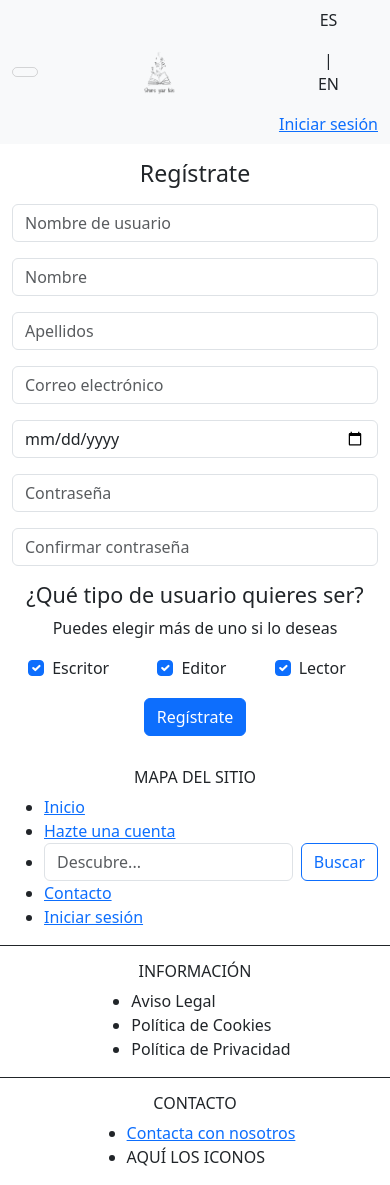
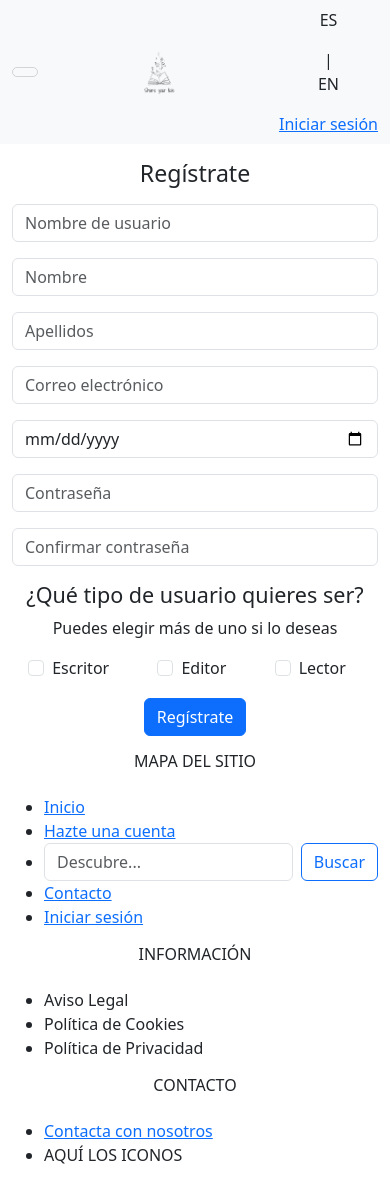
Before and after one commit to ClaudiaAtkinsonBedia/TrabajoFindeGradoClaudia, a React (Create React App) app in the folder frontend/src/: page /register in a window 390 px wide. Built offline with nearby package versions, Linux system fonts and the light colour scheme; the HTML template or start-up script is replaced by a standard one.

Commit message:
Hecho el login. Encontrado errores en el registro.

```diff
--- a/frontend/src/Footer.jsx
+++ b/frontend/src/Footer.jsx
@@ -18,7 +18,7 @@ function Footer() {
       const results = dataES.filter(item => item.name && item.name.toLowerCase().includes(query.toLowerCase()));
       setSearchResults(results);
       setShowResults(true);
-      blur(setSearchResults);
+      focus(setSearchResults);
     } else {
       setShowResults(false);
     }
@@ -34,15 +34,13 @@ function Footer() {
 
     return (
         <footer>
-        <div className="container d-none d-lg-block">
+        <div className="container">
             <div className="row">
-                <div className="col">
+                <div className="col-lg-4">
                     <h6 className="text-center">MAPA DEL SITIO</h6>
                     <ul className="pt-3">
-                            <li>
-                                <Link to="/">Inicio</Link>
-                            </li>
-                                    <li><Link to="/iniciarSesion">Hazte una cuenta</Link></li>
+                        <li><Link to="/">Inicio</Link></li>
+                        <li><Link to="/register">Hazte una cuenta</Link></li>
                         <li>
                             <form className="d-flex" onSubmit={handleSubmit}>
                                 <input
@@ -57,10 +55,10 @@ function Footer() {
                             </form>
                         </li>
                         <li><Link to="/contacto">Contacto</Link></li>
-                                <li><Link to="/iniciarSesion">Iniciar sesión</Link></li>
+                        <li><Link to="/login">Iniciar sesión</Link></li>
                     </ul>
                 </div>
-                <div className="col ps-5 border border-bottom-0 border-end-0 border-top-0 border-dark">
+                <div className="col-lg-4">
                     <h6 className="text-center">INFORMACIÓN</h6>
                     <ul className="pt-3">
                         <li>Aviso Legal</li>
@@ -68,64 +66,11 @@ function Footer() {
                         <li>Política de Privacidad</li>
                     </ul>
                 </div>
-
-                <div className="col ps-5 border border-bottom-0 border-end-0 border-top-0 border-dark">
-                    <h6 className="text-center"> CONTACTO </h6>
+                <div className="col-lg-4">
+                    <h6 className="text-center">CONTACTO</h6>
                     <ul className="pt-3">
-                            <li>
-                                <Link to="/contacto">Contacta con nosotros</Link>
-                            </li>
-                            <li>
-                                AQUÍ LOS ICONOS
-                            </li>
-                        </ul>
-                </div>
-                </div>
-                </div>
-
-                <div className="container d-lg-none">
-                <div className="row">
-                <div className="col-12 pt-3 d-flex flex-column align-items-center border border-start-0 border-end-0 border-top-0 border-dark">
-                    <h6>MAPA DEL SITIO</h6>
-                        <ul className="d-flex flex-column">
-                            <li><Link to="/">Inicio</Link></li>
-                            <li><Link to="/iniciarSesion">Hazte una cuenta</Link></li>
-                                <li>
-                                <form className="d-flex" onSubmit={handleSubmit}>
-                                <input
-                                    className="form-control me-2"
-                                    type="search"
-                                    placeholder="Descubre..."
-                                    aria-label="Search"
-                                    value={searchQuery}
-                                    onChange={handleSearchChange}
-                                />
-                                <button className="btn btn-outline-primary" type="submit">Buscar</button>
-                            </form>
-                                </li>
-                                <li><Link to="/contacto">Contacto</Link></li>
-                                <li><Link to="/iniciarSesion">Iniciar sesión</Link></li>
-                        </ul>
-                </div>
-
-                <div className="col-12 pt-3 d-flex flex-column align-items-center border border-start-0 border-end-0 border-top-0 border-dark">
-                    <h6>INFORMACIÓN</h6>
-                        <ul className="d-flex flex-column">
-                            <li>Aviso Legal</li>
-                            <li>Política de Cookies</li>
-                            <li>Política de Privacidad</li>
-                        </ul>
-                </div>
-
-                <div className="col-12 pt-3 d-flex flex-column align-items-center border border-bottom-0 border-start-0 border-end-0 border-top-0 border-dark">
-                    <h6>CONTACTO</h6>
-                        <ul className="d-flex flex-column">
-                            <li>
-                                <Link to="/contacto">Contacta con nosotros</Link>
-                            </li>
-                            <li>
-                                AQUÍ LOS ICONOS
-                            </li>
+                        <li><Link to="/contacto">Contacta con nosotros</Link></li>
+                        <li>AQUÍ LOS ICONOS</li>
                     </ul>
                 </div>
             </div>
@@ -136,3 +81,5 @@ function Footer() {
 }
 
 export default Footer;
+
+/* POR QUÉ HAY DOS FOOTERS, PENSAR */
--- a/frontend/src/components/Login.jsx
+++ b/frontend/src/components/Login.jsx
@@ -94,6 +94,28 @@ function Login() {
         }
     }
 
+    async function login() {
+        const username = 'user_input_username';
+        const password = 'user_input_password';
+
+        const response = await fetch('http://localhost:8081/index.php?action=login', {
+            method: 'POST',
+            headers: {
+                'Content-Type': 'application/json',
+            },
+            body: JSON.stringify({
+                username: username,
+                password: password,
+            }),
+        });
+
+        const result = await response.json();
+        console.log(result);
+    }
+
+    login();
+
+
     return (
         <div className='container'>
             <div className='row justify-content-center'>
@@ -120,7 +142,9 @@ function Login() {
                             />
                         </div>
                         <span className="text-danger">{errors.password}</span>
-                        <button type="submit" className="btn btn-primary mt-3 mb-3">Iniciar Sesión</button>
+                        <div>
+                            <button type="submit" className="btn btn-primary mt-3 mb-3">Iniciar Sesión</button>
+                        </div>
                     </form>
                 </div>
             </div>
--- a/frontend/src/components/Register.jsx
+++ b/frontend/src/components/Register.jsx
@@ -8,10 +8,13 @@ function Register() {
         email: "",
         dateBorn: "",
         password: "",
-        pass: "",
-        escritor:"false",
-        editor:"false",
-        lector:"false",
+        pass: ""
+    });
+
+    const [checkboxValues, setCheckboxValues] = useState({
+        escritor: false,
+        editor: false,
+        lector: false,
     });
 
     const [errors, setErrors] = useState({
@@ -37,8 +40,9 @@ function Register() {
         const { name, checked } = e.target;
         setValues((prevValues) => ({
             ...prevValues,
-            [name]: checked
+            [name]: checked.toString() // Convertir el valor booleano a string
         }));
+        validateInput(name, checked.toString());
     };
 
     const validateInput = (name, value) => {
@@ -65,6 +69,8 @@ function Register() {
             case "pass":
                 errorMessage = validateConfirmPassword(value);
                 break;
+            case "checkboxes":
+                errorMessage = validateCheckboxes(value);
             default:
                 break;
         }
@@ -159,6 +165,15 @@ function Register() {
         return '';
     };
 
+    const validateCheckboxes = () => {
+        const { escritor, editor, lector } = values;
+        if (escritor !== "true" && editor !== "true" && lector !== "true") {
+            return "Debes seleccionar al menos un tipo de usuario"; // Retorna un mensaje de error si ningún checkbox es seleccionado
+        } else {
+            return ""; // No retorna nada en caso contrario
+        }
+    };
+
     const handleSubmit = async (e) => {
         e.preventDefault();
         const newErrors = {};
@@ -169,9 +184,16 @@ function Register() {
             }
         });
 
+        // Validar los checkboxes
+        const checkboxErrorMessage = validateCheckboxes();
+        if (checkboxErrorMessage) {
+            newErrors.checkboxes = checkboxErrorMessage;
+        }
+
         setErrors(newErrors);
 
         if (Object.values(newErrors).every((error) => error === '')) {
+            // Solo envía el formulario en caso de que no haya errores
             try {
                 const response = await fetch('http://localhost:8081/index.php?action=register', {
                     method: 'POST',
@@ -282,7 +304,8 @@ function Register() {
                                     <input className="form-check-input"
                                     type="checkbox"
                                     name="escritor"
-                                    checked={values.escritor}
+                                    value="escritor"
+                                    checked={values.escritor === "true"}
                                     onChange={handleCheckboxChange}
                                     />
                                     Escritor</label>
@@ -292,7 +315,8 @@ function Register() {
                                     <input className="form-check-input"
                                     type="checkbox"
                                     name="editor"
-                                    checked={values.editor}
+                                    value="editor"
+                                    checked={values.editor === "true"}
                                     onChange={handleCheckboxChange}
                                     />
                                     Editor</label>
@@ -302,12 +326,14 @@ function Register() {
                                     <input className="form-check-input"
                                     type="checkbox"
                                     name="lector"
-                                    checked={values.lector}
+                                    value="lector"
+                                    checked={values.lector === "true"}
                                     onChange={handleCheckboxChange}
                                     />
                                     Lector</label>
                                 </div>
                             </div>
+                            <span className="text-danger">{errors.checkboxes}</span>
                         </div>
                         <button type="submit" className="btn btn-primary mt-3 mb-3">Regístrate</button>
                     </form>
```
Also changed, not shown: 2 other files (tests, documents, lock files or other folders). Lines whose indentation alone changed are shown as unchanged.
